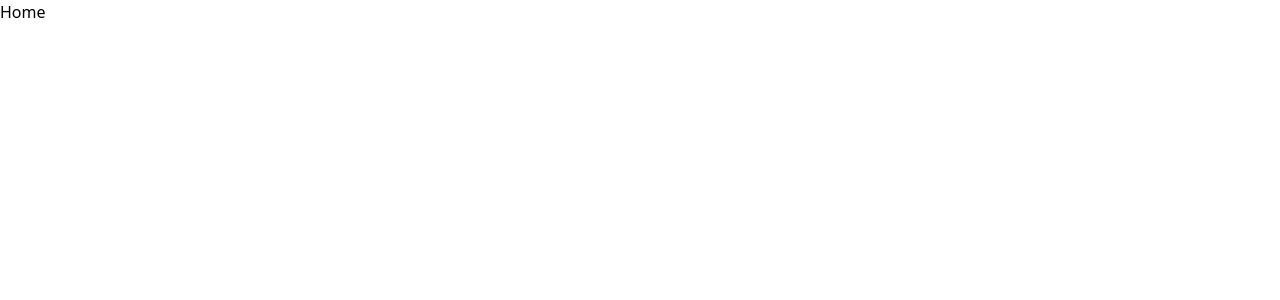
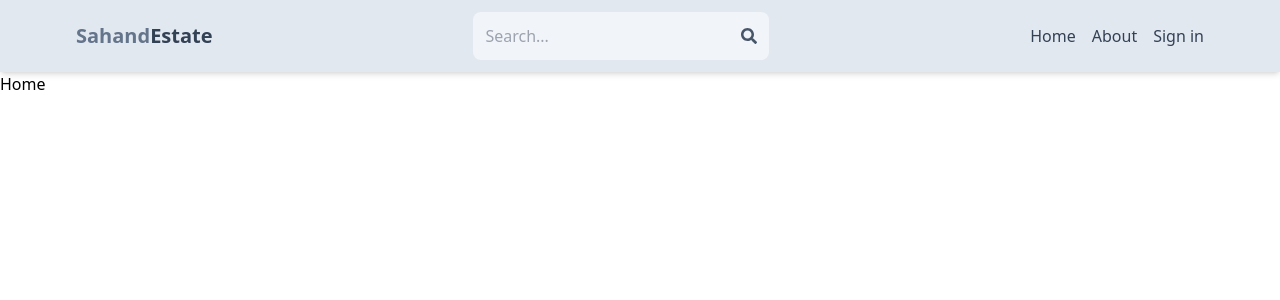
Before and after one commit to ACondori95/mern-estate, a React (Vite) app in the folder client/: page / in a window 1280 px wide. Shown: the top 300 px of the page. Built offline with nearby package versions, Linux system fonts and the light colour scheme.

Commit message:
create header component

```diff
--- a/client/package.json
+++ b/client/package.json
@@ -12,6 +12,7 @@
   "dependencies": {
     "react": "^18.2.0",
     "react-dom": "^18.2.0",
+    "react-icons": "^5.0.1",
     "react-router-dom": "^6.22.3"
   },
   "devDependencies": {
--- a/client/src/App.jsx
+++ b/client/src/App.jsx
@@ -4,10 +4,12 @@ import SignIn from "./pages/SignIn";
 import SignUp from "./pages/SignUp";
 import About from "./pages/About";
 import Profile from "./pages/Profile";
+import Header from "./components/Header";
 
 export default function App() {
   return (
     <BrowserRouter>
+      <Header />
       <Routes>
         <Route path='/' element={<Home />} />
         <Route path='/sign-in' element={<SignIn />} />
--- /dev/null
+++ b/client/src/components/Header.jsx
@@ -0,0 +1,40 @@
+import {FaSearch} from "react-icons/fa";
+import {Link} from "react-router-dom";
+
+export default function Header() {
+  return (
+    <header className='bg-slate-200 shadow-md'>
+      <div className='flex justify-between items-center max-w-6xl mx-auto p-3'>
+        <Link to='/'>
+          <h1 className='font-bold text-sm sm:text-xl flex flex-wrap'>
+            <span className='text-slate-500'>Sahand</span>
+            <span className='text-slate-700'>Estate</span>
+          </h1>
+        </Link>
+        <form className='bg-slate-100 p-3 rounded-lg flex items-center'>
+          <input
+            type='text'
+            placeholder='Search...'
+            className='bg-transparent focus:outline-none w-24 sm:w-64'
+          />
+          <FaSearch className='text-slate-600' />
+        </form>
+        <ul className='flex gap-4'>
+          <Link to='/'>
+            <li className='hidden sm:inline text-slate-700 hover:underline'>
+              Home
+            </li>
+          </Link>
+          <Link to='/about'>
+            <li className='hidden sm:inline text-slate-700 hover:underline'>
+              About
+            </li>
+          </Link>
+          <Link to='/sign-in'>
+            <li className='text-slate-700 hover:underline'>Sign in</li>
+          </Link>
+        </ul>
+      </div>
+    </header>
+  );
+}
```
Also changed, not shown: 1 other file (tests, documents, lock files or other folders).
